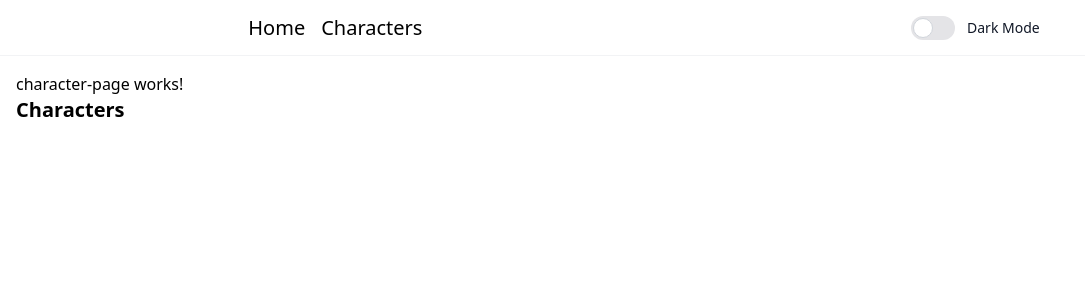
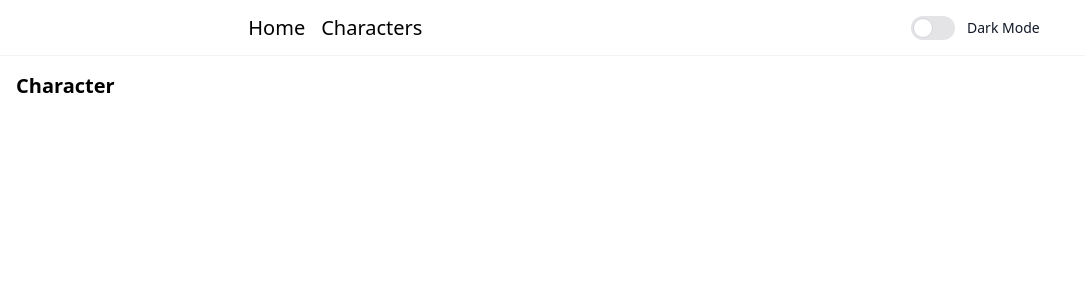
Before and after one commit to Damet24/rick-and-morty-characters-angular, an Angular app: page /character in a window 1280 px wide. Shown: the top 300 px of the page, without its empty margins (0-1085 px from the left). Built offline with nearby package versions, Linux system fonts and the light colour scheme.

Commit message:
pages head

```diff
--- a/src/app/app-routing.module.ts
+++ b/src/app/app-routing.module.ts
@@ -6,7 +6,7 @@ import { CharacterPageComponent } from './pages/character-page/character-page.co
 
 const routes: Routes = [
   {
-    path: 'home',
+    path: '',
     component: HomeComponent
   },
   {
--- a/src/app/app.component.html
+++ b/src/app/app.component.html
@@ -3,7 +3,6 @@
 
   <main class="m-4 mb-0">
     <router-outlet></router-outlet>
-    <h1 class="text-xl font-extrabold dark:text-white">Characters</h1>
 
   </main>
 </div>
--- a/src/app/pages/character-page/character-page.component.html
+++ b/src/app/pages/character-page/character-page.component.html
@@ -1 +1 @@
-<p>character-page works!</p>
+<h1 class="text-xl font-extrabold dark:text-white">Character</h1>
--- a/src/app/pages/characters-page/characters-page.component.html
+++ b/src/app/pages/characters-page/characters-page.component.html
@@ -1 +1 @@
-<p>characters-page works!</p>
+<h1 class="text-xl font-extrabold dark:text-white">Characters</h1>
```
